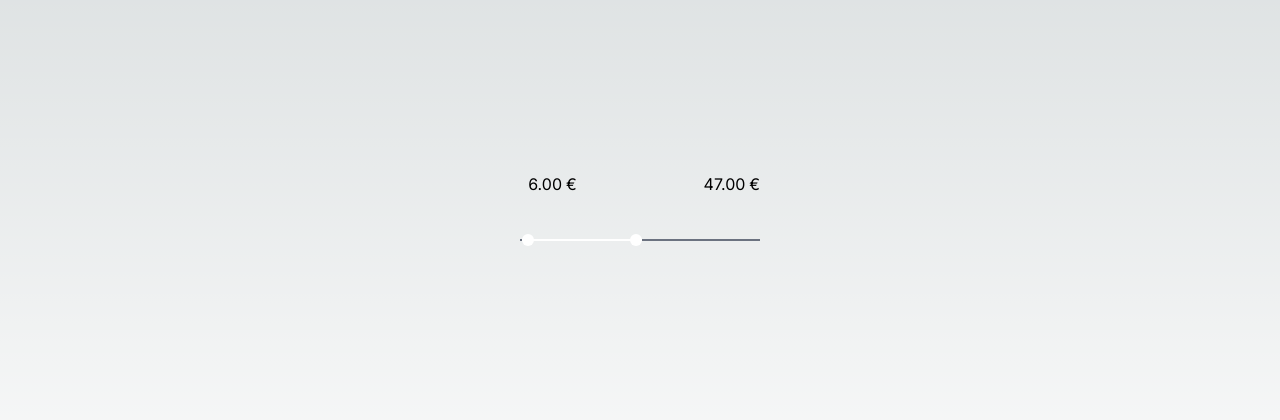
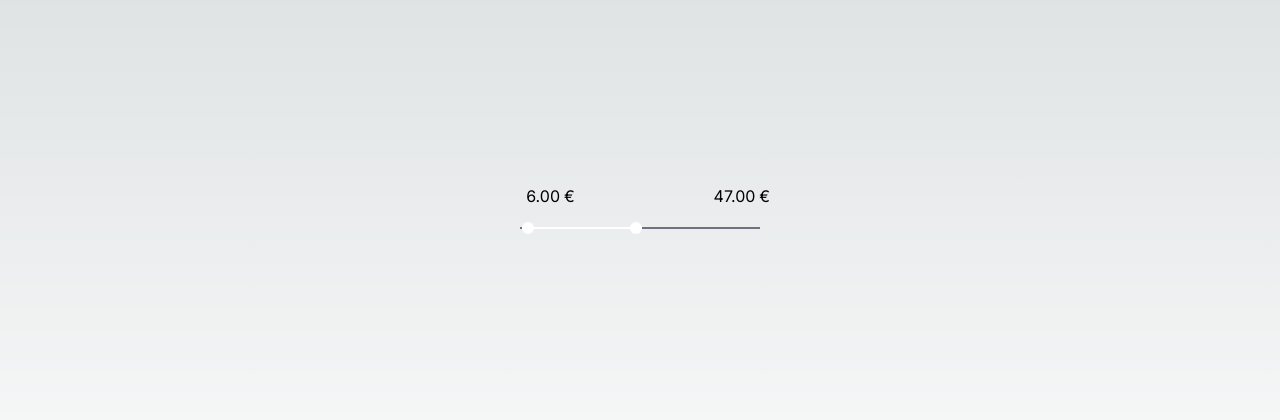
Before and after one commit to alexvloure/range-input, a Next.js app: page / in a window 1280 px wide. Shown: the part 184-604 px from the top of the page. Built offline with nearby package versions, Linux system fonts and the light colour scheme.

Commit message:
Add clampedValue to prevent out of boundaries values

```diff
--- a/src/components/Range/RangeLabels.tsx
+++ b/src/components/Range/RangeLabels.tsx
@@ -14,8 +14,8 @@ export const RangeLabels: React.FC<RangeLabelsProps> = ({
   changeValue,
 }) => {
   return (
-    <div className="w-full flex justify-between">
-      <div className="flex gap-1 ml-[-14px]">
+    <div className="w-full flex justify-between relative">
+      <div className="flex gap-1 ml-[-25px] absolute top-0 left-0">
         <input
           type="number"
           className="custom-input min-w-14"
@@ -32,7 +32,7 @@ export const RangeLabels: React.FC<RangeLabelsProps> = ({
         />
         <span>&#8364;</span>
       </div>
-      <div className="flex gap-1">
+      <div className="flex gap-1 mr-[-10px] absolute top-0 right-0">
         <input
           type="number"
           className="custom-input min-w-14"
--- a/src/components/Range/index.tsx
+++ b/src/components/Range/index.tsx
@@ -1,7 +1,11 @@
 /* eslint-disable react-hooks/exhaustive-deps */
-'use client';
-
-import { useCallback, useLayoutEffect, useRef, useState } from 'react';
+import React, {
+  useCallback,
+  useEffect,
+  useLayoutEffect,
+  useRef,
+  useState,
+} from 'react';
 import './rangeStyles.css';
 import { RangeHandle } from './RangeHandle';
 import { RangeTrack } from './RangeTrack';
@@ -13,25 +17,13 @@ export type RangeValueType = {
 };
 
 type RangeProps = Readonly<{
-  /*
-   * The minimum value of the range
-   */
   min: number;
-  /*
-   * The maximum value of the range
-   */
   max: number;
-  /**
-   * The value of the range
-   */
   value: RangeValueType;
   /**
    * The steps for the range
    */
   steps?: number[];
-  /**
-   * The function to call when the value changes
-   */
   onChange: (value: RangeValueType) => void;
   /**
    * The width of the range
@@ -54,58 +46,44 @@ export const Range: React.FC<RangeProps> = ({
   width = 240,
   showLabels = true,
 }) => {
-  const [initialized, setInitialized] = useState(false);
   const startValueRef = useRef<number>(value.start);
   const endValueRef = useRef<number>(value.end);
   const sliderRef = useRef<HTMLDivElement | null>(null);
   const startValueHandlerRef = useRef<HTMLDivElement | null>(null);
   const endValueHandlerRef = useRef<HTMLDivElement | null>(null);
   const valueRange = max - min;
+  // Save the value of the range, assuring that it is between the min and max values
+  const [clampedValue, setClampedValue] = useState<RangeValueType>({
+    start: value.start < min ? min : value.start > max ? min : value.start,
+    end: value.end > max ? max : value.end < min ? max : value.end,
+  });
+
+  // Update value
+  const changeValue = (value: RangeValueType) => {
+    onChange(value);
+    setClampedValue(value);
+  };
 
   // Get the position of the handles
   const getHandlePosition = useCallback(
     (value: number, isStart: boolean) => {
       const handleWidth = 13;
-      switch (isStart) {
-        case true:
-          if (value < min) value = min;
-          const percentageStart = ((value - min) / valueRange) * 100;
-          return (percentageStart / 100) * width - handleWidth;
-        case false:
-          if (value > max) value = max;
-          const percentageEnd = ((value - min) / valueRange) * 100;
-          return width - (percentageEnd / 100) * width - handleWidth;
-      }
+      let clampedValue = Math.min(Math.max(value, min), max);
+      const percentage = ((clampedValue - min) / valueRange) * 100;
+
+      return isStart
+        ? (percentage / 100) * width - handleWidth
+        : width - (percentage / 100) * width - handleWidth;
     },
     [min, max, width, valueRange]
   );
 
   // Get the position of the track
   const getTrackPosition = () => {
-    const start = getHandlePosition(value.start, true);
-    const end = getHandlePosition(value.end, false);
+    const start = getHandlePosition(clampedValue.start, true);
+    const end = getHandlePosition(clampedValue.end, false);
     return { left: start + 3, width: width - end - start - 6 };
   };
-
-  // Check if the value is within the bounds
-  const checkBounds = () => {
-    const newValueStart =
-      value.start < min ? min : value.start > max ? min : value.start;
-    const newValueEnd =
-      value.end > max ? max : value.end < min ? max : value.end;
-
-    if (newValueStart !== value.start || newValueEnd !== value.end) {
-      onChange({ start: newValueStart, end: newValueEnd });
-    }
-  };
-
-  // Check bounds and initialize the range
-  useLayoutEffect(() => {
-    checkBounds();
-    startValueRef.current = value.start;
-    endValueRef.current = value.end;
-    setInitialized(true);
-  }, [value]);
 
   useLayoutEffect(() => {
     if (
@@ -147,13 +125,13 @@ export const Range: React.FC<RangeProps> = ({
       const newValue = min + (percentage / 100) * valueRange;
       if (isStart && Math.round(newValue) < Math.round(endValueRef.current)) {
         startValueRef.current = newValue;
-        onChange({ start: startValueRef.current, end: endValueRef.current });
+        changeValue({ start: startValueRef.current, end: endValueRef.current });
       } else if (
         !isStart &&
         Math.round(newValue) > Math.round(startValueRef.current)
       ) {
         endValueRef.current = newValue;
-        onChange({ start: startValueRef.current, end: endValueRef.current });
+        changeValue({ start: startValueRef.current, end: endValueRef.current });
       }
     }
 
@@ -171,12 +149,14 @@ export const Range: React.FC<RangeProps> = ({
     <div
       data-testid="range"
       className="flex flex-col items-center gap-6"
-      style={{
-        width,
-        visibility: `${initialized ? 'visible' : 'hidden'}`,
-      }}>
+      style={{ width }}>
       {showLabels && (
-        <RangeLabels min={min} max={max} value={value} changeValue={onChange} />
+        <RangeLabels
+          min={min}
+          max={max}
+          value={clampedValue}
+          changeValue={changeValue}
+        />
       )}
       <div className="h-10 flex items-center" style={{ width }}>
         <div
@@ -185,13 +165,13 @@ export const Range: React.FC<RangeProps> = ({
           <RangeHandle
             id="startValueHandler"
             handleRef={startValueHandlerRef}
-            position={getHandlePosition(value.start, true)}
+            position={getHandlePosition(clampedValue.start, true)}
           />
           <RangeHandle
             id="endValueHandler"
             handleRef={endValueHandlerRef}
             isStart={false}
-            position={getHandlePosition(value.end, false)}
+            position={getHandlePosition(clampedValue.end, false)}
           />
           <RangeTrack
             left={getTrackPosition().left}
--- a/src/components/Range/rangeStyles.css
+++ b/src/components/Range/rangeStyles.css
@@ -1,5 +1,5 @@
 .custom-input {
-  max-width: 65px;
+  width: 65px;
   background-color: transparent;
   outline: none;
   text-align: right;
```
